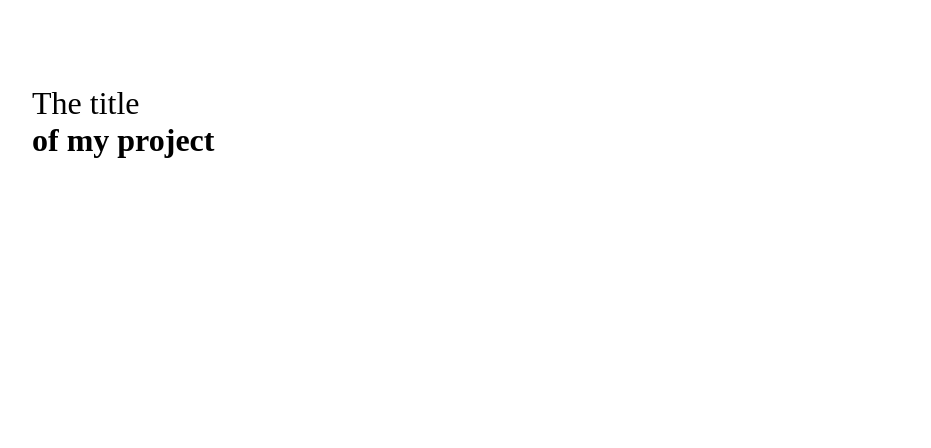
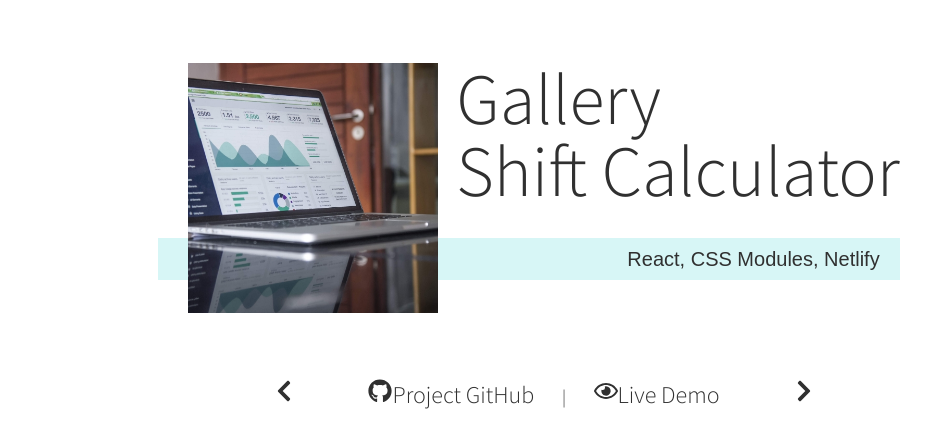
Before and after one commit to markjager13/next-portfolio, a Next.js app: page /project_item in a window 1280 px wide. Shown: the top 448 px of the page, without its empty margins (96-1027 px from the left). Built offline with nearby package versions, Linux system fonts and the light colour scheme.

Commit message:
added project item navigation

```diff
--- a/components/styles/ProjectItem.styled.js
+++ b/components/styles/ProjectItem.styled.js
@@ -7,6 +7,17 @@ export const Section = styled.div`
     margin: 0 auto;
 
     position: relative;
+
+    @media (min-width: 600px) {
+        display: grid;
+        width: min-content;
+        margin: 0 auto;
+        grid-column-gap: 1em;
+        grid-template-areas:
+          "img title"
+          "img subtitle";
+        grid-template-columns: min-content max-content;
+    }
 
 `;
 
@@ -19,3 +30,50 @@ export const Title = styled.h1`
     }
 
 `;
+
+export const SubTitle = styled.p`
+    margin: 0;
+    font-size: 1.25rem;
+
+    background: #d7f6f6;
+    padding: 0.25em 1em;
+    font-family: sans-serif;
+    margin-bottom: 1em;
+
+    align-self: start;
+    grid-column: -1 / 1;
+    grid-row: 2;
+    text-align: right;
+    position: relative;
+    left: -1.5em;
+    width: calc(100% + 1.5em);
+`;
+
+export const TitleImage = styled.div`
+    grid-area: img;
+    min-width: 250px;
+    position: relative;
+    z-index: 2;
+`;
+
+export const ProjectLinkWrapper = styled.div`
+    text-align: center;
+    padding-bottom: 26px;
+
+    a {
+        padding: 0 1em;
+        display: inline-block;
+        color: #303030;
+        font-size: 1.5rem;
+        text-decoration: none;
+    }
+
+`;
+
+export const NextLink = styled.a`
+  margin-left: 1em;
+`;
+
+export const PrevLink = styled.a`
+  margin-right: 1em;
+`;
--- a/pages/project_item.js
+++ b/pages/project_item.js
@@ -1,14 +1,59 @@
 import React from 'react'
 import Link from 'next/link'
-import { Section, Title } from '../components/styles/ProjectItem.styled';
+import Image from 'next/image';
+import GlobalStyles from '../components/styles/Global';
+import { Section, Title, SubTitle, TitleImage, ProjectLinkWrapper, ProjectLink, NextLink, PrevLink } from '../components/styles/ProjectItem.styled';
+import { FaChevronLeft, FaChevronRight, FaGithub, FaRegEye } from 'react-icons/fa';
 
 const project_item = () => {
   return (
-    <Section>
-        <Title>
-            The title <strong>of my project</strong>
-        </Title>
-    </Section>
+    <>
+      <GlobalStyles />
+      <Section>
+          <Title>
+              Gallery <br />
+              Shift Calculator
+          </Title>
+          <SubTitle>
+            React, CSS Modules, Netlify
+          </SubTitle>
+          <TitleImage>
+            <Image
+              className="project1__img"
+              src="/projectimage01.jpg"
+              alt="project image"
+              width={480}
+              height={480}
+              layout="responsive"
+            />
+          </TitleImage>
+      </Section>
+      <ProjectLinkWrapper>
+        <Link href="#" passHref>
+          <PrevLink>
+            <FaChevronLeft />
+          </PrevLink>
+        </Link>
+        <Link href="#" passHref>
+          <a>
+            <FaGithub />
+            Project GitHub
+          </a>
+        </Link>
+        <span> | </span>
+        <Link href="#" passHref>
+          <a>
+            <FaRegEye />
+            Live Demo
+          </a>
+        </Link>
+        <Link href="#" passHref>
+          <NextLink>
+            <FaChevronRight />
+          </NextLink>
+        </Link>
+      </ProjectLinkWrapper>
+    </>
   )
 }
 
```
